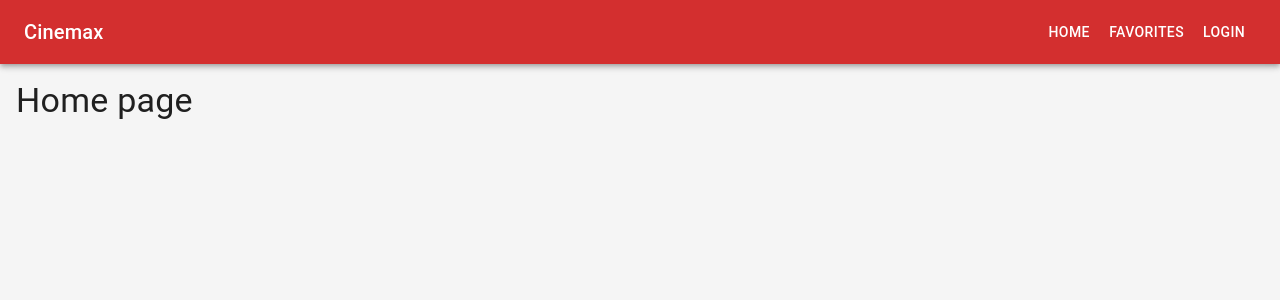
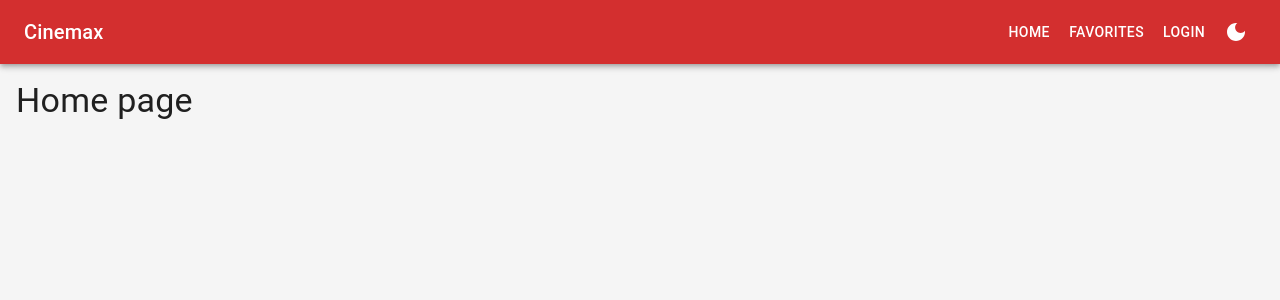
Before and after one commit to RizAhd/cinemax-movieexplorer-app, a React (Create React App) app: page / in a window 1280 px wide. Shown: the top 300 px of the page. Built offline with nearby package versions, Linux system fonts and the light colour scheme.

Commit message:
add theme toggle button

```diff
--- a/src/components/Navbar.js
+++ b/src/components/Navbar.js
@@ -3,9 +3,16 @@ import AppBar from '@mui/material/AppBar';
 import Toolbar from '@mui/material/Toolbar';
 import Typography from '@mui/material/Typography';
 import Button from '@mui/material/Button';
+import IconButton from '@mui/material/IconButton';
+import DarkModeIcon from '@mui/icons-material/DarkMode';
+import LightModeIcon from '@mui/icons-material/LightMode';
+import { useAppContext } from '../context/AppContext';
 
 // Top bar shown on every page, with the app name and page links
 function Navbar() {
+  // Get the current mode and the function that switches it
+  const { mode, toggleMode } = useAppContext();
+
   return (
     <AppBar position="static">
       <Toolbar>
@@ -24,6 +31,11 @@ function Navbar() {
         <Button color="inherit" component={Link} to="/login">
           Login
         </Button>
+
+        {/* Theme toggle: moon in light mode, sun in dark mode */}
+        <IconButton color="inherit" onClick={toggleMode} aria-label="toggle theme">
+          {mode === 'light' ? <DarkModeIcon /> : <LightModeIcon />}
+        </IconButton>
       </Toolbar>
     </AppBar>
   );
```
